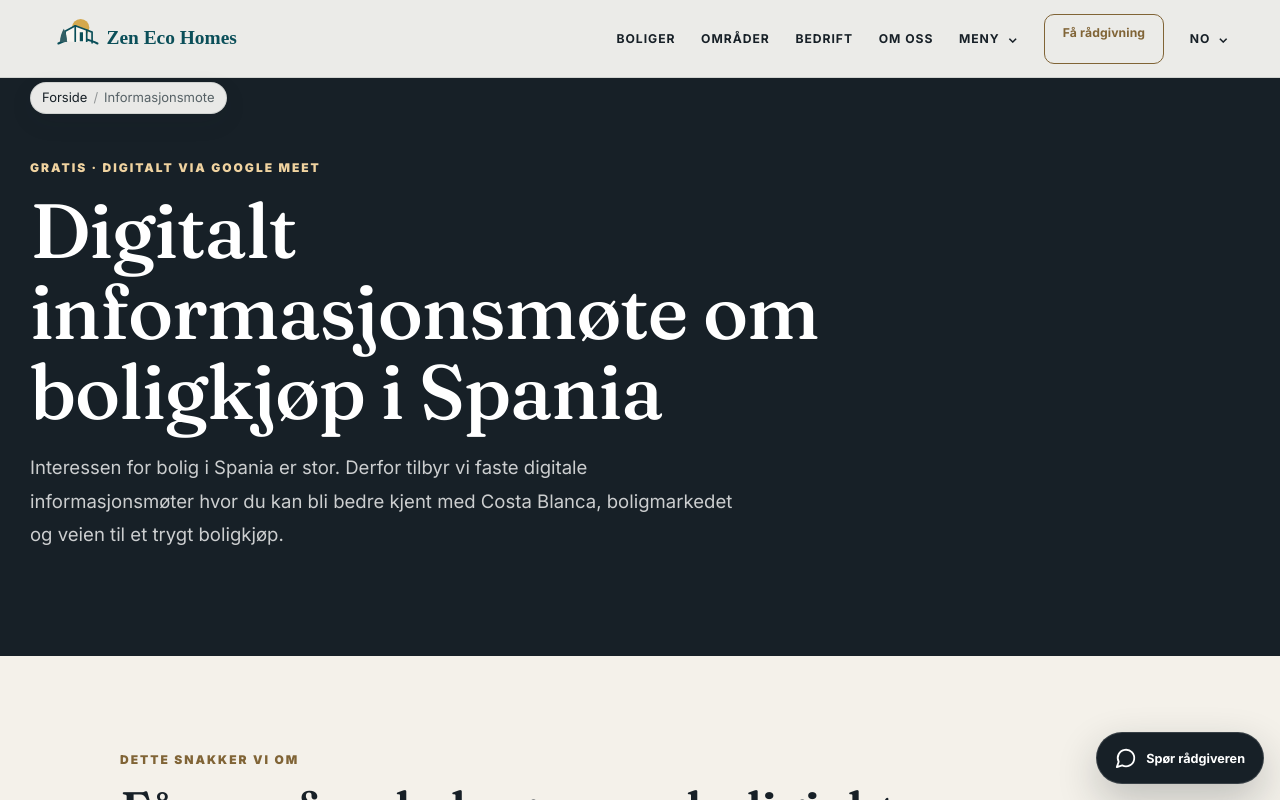
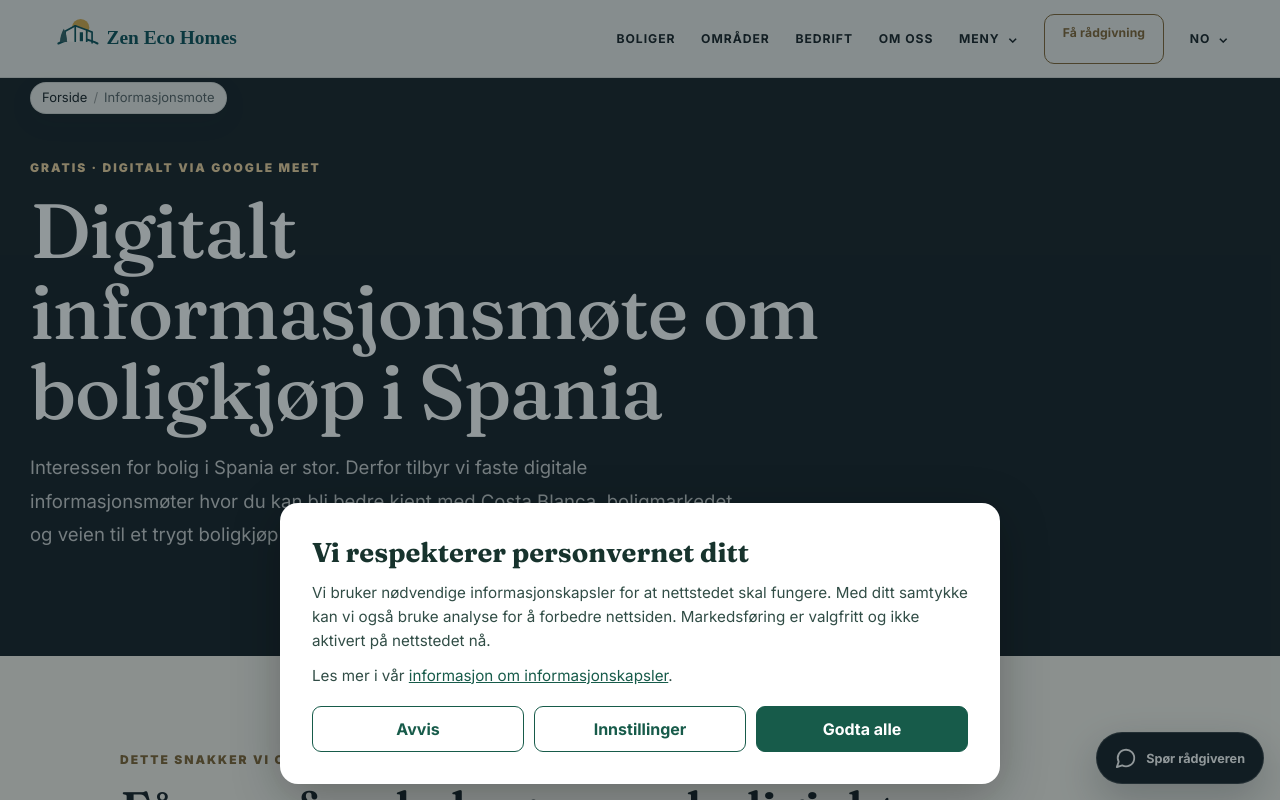
Before and after one commit to freddybremseth-coder/zenecohomes, a Next.js app: page /informasjonsmote in a window 1280 px wide. Shown: the top 800 px of the page. Built offline with nearby package versions, Linux system fonts and the light colour scheme.

Commit message:
Add opt-in cookie consent banner and gate analytics

```diff
--- /dev/null
+++ b/src/app/cookie-consent.css
@@ -0,0 +1,16 @@
+.cookie-consent-backdrop{position:fixed;inset:0;z-index:9999;background:rgba(12,28,31,.45);display:flex;align-items:flex-end;justify-content:center;padding:16px}
+.cookie-consent-panel{width:min(100%,720px);max-height:calc(100dvh - 32px);overflow:auto;background:#fff;color:#17332d;border-radius:18px;box-shadow:0 12px 48px #0004;padding:clamp(20px,4vw,32px);font-family:var(--font-sans),sans-serif}
+.cookie-consent-panel h2{font-size:clamp(1.25rem,3vw,1.7rem);margin:0 0 12px;color:#17332d}
+.cookie-consent-panel p{font-size:.95rem;line-height:1.6;margin:0 0 10px;color:#314d46}
+.cookie-consent-panel a{color:#175b4a;text-decoration:underline}
+.cookie-consent-options{border-block:1px solid #d7e2dd;margin:18px 0;padding:4px 0}
+.cookie-consent-options label{display:flex;align-items:center;justify-content:space-between;gap:16px;padding:13px 0;cursor:pointer}
+.cookie-consent-options label+label{border-top:1px solid #e6ece8}
+.cookie-consent-options span{display:grid;gap:4px}
+.cookie-consent-options small{font-size:.83rem;color:#526960;line-height:1.45}
+.cookie-consent-options input{width:20px;height:20px;accent-color:#175b4a}
+.cookie-consent-actions{display:grid;grid-template-columns:repeat(3,minmax(0,1fr));gap:10px;margin-top:18px}
+.cookie-consent-actions button{border:1.5px solid #175b4a;border-radius:9px;padding:12px 8px;background:#fff;color:#175b4a;font-weight:700;cursor:pointer}
+.cookie-consent-actions button:last-child{background:#175b4a;color:#fff}
+.cookie-consent-actions button:focus-visible{outline:3px solid #d2a75e;outline-offset:2px}
+@media(max-width:480px){.cookie-consent-actions{grid-template-columns:1fr}.cookie-consent-backdrop{padding:8px}.cookie-consent-panel{max-height:calc(100dvh - 16px);padding:20px}}
--- a/src/app/layout.tsx
+++ b/src/app/layout.tsx
@@ -1,6 +1,6 @@
 import type { Metadata } from "next";
 import { Fraunces, Inter } from "next/font/google";
-import Script from "next/script";
+import { CookieConsentBanner } from "@/components/CookieConsentBanner";
 import { LazyZenecoChatbot } from "@/components/LazyZenecoChatbot";
 import { SearchDiscoveryTracker } from "@/components/SearchDiscoveryTracker";
 import "leaflet/dist/leaflet.css";
@@ -29,6 +29,7 @@ import "./contrast-standards.css";
 import "./area-reading-mobile.css";
 import "./area-facts.css";
 import "./sitewide-contrast.css";
+import "./cookie-consent.css";
 
 const zenecoSans = Inter({
   subsets: ["latin"],
@@ -140,18 +141,6 @@ export default function RootLayout({ children }: { children: React.ReactNode })
   return (
     <html lang="no" className={`${zenecoSans.variable} ${zenecoDisplay.variable}`}>
       <body>
-        <Script
-          src="https://www.googletagmanager.com/gtag/js?id=G-CLD2P12KW2"
-          strategy="afterInteractive"
-        />
-        <Script id="google-analytics" strategy="afterInteractive">
-          {`
-            window.dataLayer = window.dataLayer || [];
-            function gtag(){dataLayer.push(arguments);}
-            gtag('js', new Date());
-            gtag('config', 'G-CLD2P12KW2');
-          `}
-        </Script>
         <script
           type="application/ld+json"
           dangerouslySetInnerHTML={{
@@ -161,6 +150,7 @@ export default function RootLayout({ children }: { children: React.ReactNode })
         {children}
         <LazyZenecoChatbot />
         <SearchDiscoveryTracker />
+        <CookieConsentBanner />
       </body>
     </html>
   );
--- /dev/null
+++ b/src/components/CookieConsentBanner.tsx
@@ -0,0 +1,84 @@
+"use client";
+
+import { useEffect, useState } from "react";
+import Link from "next/link";
+import { COOKIE_CONSENT_EVENT, readCookieConsent, saveCookieConsent } from "@/lib/cookie-consent";
+
+const GA_ID = "G-CLD2P12KW2";
+
+export function CookieConsentBanner() {
+  const [visible, setVisible] = useState(false);
+  const [settings, setSettings] = useState(false);
+  const [analytics, setAnalytics] = useState(false);
+  const [marketing, setMarketing] = useState(false);
+
+  useEffect(() => {
+    const existing = readCookieConsent();
+    setVisible(!existing);
+    setAnalytics(existing?.analytics ?? false);
+    setMarketing(existing?.marketing ?? false);
+    const reopen = () => { setSettings(true); setVisible(true); };
+    window.addEventListener("zeneco:open-cookie-settings", reopen);
+    return () => window.removeEventListener("zeneco:open-cookie-settings", reopen);
+  }, []);
+
+  useEffect(() => {
+    const syncAnalytics = () => {
+      if (!readCookieConsent()?.analytics) return;
+      const w = window as typeof window & { dataLayer?: unknown[]; gtag?: (...args: unknown[]) => void };
+      w.dataLayer = w.dataLayer || [];
+      w.gtag = (...args: unknown[]) => { w.dataLayer?.push(args); };
+      w.gtag("js", new Date());
+      w.gtag("config", GA_ID);
+      if (!document.getElementById("zeneco-analytics-script")) {
+        const script = document.createElement("script");
+        script.id = "zeneco-analytics-script";
+        script.async = true;
+        script.src = `https://www.googletagmanager.com/gtag/js?id=${GA_ID}`;
+        document.head.appendChild(script);
+      }
+    };
+    syncAnalytics();
+    window.addEventListener(COOKIE_CONSENT_EVENT, syncAnalytics);
+    return () => window.removeEventListener(COOKIE_CONSENT_EVENT, syncAnalytics);
+  }, []);
+
+  function choose(next: { analytics: boolean; marketing: boolean }) {
+    saveCookieConsent(next);
+    // Remove previously enabled analytics cookies when consent is withdrawn.
+    if (!next.analytics) {
+      for (const cookie of document.cookie.split(";")) {
+        const name = cookie.split("=")[0]?.trim();
+        if (name === "_ga" || name?.startsWith("_ga_")) {
+          document.cookie = `${name}=; Max-Age=0; path=/; SameSite=Lax`;
+          document.cookie = `${name}=; Max-Age=0; path=/; domain=.zenecohomes.com; SameSite=Lax`;
+        }
+      }
+      // Existing GA scripts cannot be unloaded reliably; restart without tracking.
+      if (document.getElementById("zeneco-analytics-script")) window.location.reload();
+    }
+    setVisible(false);
+    setSettings(false);
+  }
+
+  if (!visible) return null;
+  return (
+    <div className="cookie-consent-backdrop">
+      <section className="cookie-consent-panel" role="dialog" aria-modal="true" aria-label="Valg av informasjonskapsler">
+        <h2>Vi respekterer personvernet ditt</h2>
+        <p>Vi bruker nødvendige informasjonskapsler for at nettstedet skal fungere. Med ditt samtykke kan vi også bruke analyse for å forbedre nettsiden. Markedsføring er valgfritt og ikke aktivert på nettstedet nå.</p>
+        <p>Les mer i vår <Link href="/informasjonskapsler">informasjon om informasjonskapsler</Link>.</p>
+        {settings && <div className="cookie-consent-options">
+          <label><span><strong>Nødvendige</strong><small>For sikkerhet og grunnleggende funksjoner. Alltid aktive.</small></span><input type="checkbox" checked disabled /></label>
+          <label><span><strong>Analyse</strong><small>Google Analytics og måling av bruk av boligsidene.</small></span><input type="checkbox" checked={analytics} onChange={(e) => setAnalytics(e.target.checked)} /></label>
+          <label><span><strong>Markedsføring</strong><small>Til eventuell fremtidig annonseringssporing. Ingen slike skript lastes nå.</small></span><input type="checkbox" checked={marketing} onChange={(e) => setMarketing(e.target.checked)} /></label>
+        </div>}
+        <div className="cookie-consent-actions">
+          <button type="button" onClick={() => choose({ analytics: false, marketing: false })}>Avvis</button>
+          <button type="button" onClick={() => settings ? choose({ analytics, marketing }) : setSettings(true)}>{settings ? "Lagre valg" : "Innstillinger"}</button>
+          <button type="button" onClick={() => choose({ analytics: true, marketing: true })}>Godta alle</button>
+        </div>
+      </section>
+    </div>
+  );
+}
--- /dev/null
+++ b/src/components/CookieSettingsButton.tsx
@@ -0,0 +1,5 @@
+"use client";
+
+export function CookieSettingsButton() {
+  return <button type="button" className="button button-secondary" onClick={() => window.dispatchEvent(new Event("zeneco:open-cookie-settings"))}>Endre valg for informasjonskapsler</button>;
+}
--- a/src/components/PropertyConversionTracking.tsx
+++ b/src/components/PropertyConversionTracking.tsx
@@ -2,6 +2,7 @@
 
 import { ArrowRight } from "lucide-react";
 import { useEffect } from "react";
+import { readCookieConsent } from "@/lib/cookie-consent";
 
 const SESSION_KEY = "ze-property-conversion-session-v1";
 
@@ -24,6 +25,7 @@ function sendEvent(
   propertyRef: string,
   copySource: "realtyflow" | "fallback",
 ) {
+  if (!readCookieConsent()?.analytics) return;
   const body = JSON.stringify({ eventType, propertyRef, copySource, sessionId: sessionId() });
   if (typeof navigator !== "undefined" && typeof navigator.sendBeacon === "function") {
     try {
@@ -49,6 +51,7 @@ export function PropertyConversionViewTracker({
   copySource: "realtyflow" | "fallback";
 }) {
   useEffect(() => {
+    if (!readCookieConsent()?.analytics) return;
     if (!propertyRef) return;
     const key = `ze-property-conversion-view-v1:${propertyRef}`;
     try {
--- a/src/components/SearchDiscoveryTracker.tsx
+++ b/src/components/SearchDiscoveryTracker.tsx
@@ -2,6 +2,7 @@
 
 import { useEffect } from "react";
 import { safeDiscoveryReferrer } from "@/lib/seo-referrer";
+import { readCookieConsent } from "@/lib/cookie-consent";
 
 const DISCOVERY_ENDPOINT = "https://realtyflow.chatgenius.pro/api/public/search-discovery";
 
@@ -12,6 +13,7 @@ const DISCOVERY_ENDPOINT = "https://realtyflow.chatgenius.pro/api/public/search-
  */
 export function SearchDiscoveryTracker() {
   useEffect(() => {
+    if (!readCookieConsent()?.analytics) return;
     const safeReferrer = safeDiscoveryReferrer(document.referrer);
     if (!safeReferrer) return;
 
--- /dev/null
+++ b/src/lib/cookie-consent.ts
@@ -0,0 +1,21 @@
+export const COOKIE_CONSENT_KEY = "zeneco:cookie-consent:v1";
+export const COOKIE_CONSENT_EVENT = "zeneco:cookie-consent-changed";
+
+export type CookieConsent = { analytics: boolean; marketing: boolean };
+
+export function readCookieConsent(): CookieConsent | null {
+  if (typeof window === "undefined") return null;
+  try {
+    const value = window.localStorage.getItem(COOKIE_CONSENT_KEY);
+    if (!value) return null;
+    const parsed: unknown = JSON.parse(value);
+    if (typeof parsed !== "object" || parsed === null || !("analytics" in parsed) || !("marketing" in parsed)) return null;
+    if (typeof parsed.analytics !== "boolean" || typeof parsed.marketing !== "boolean") return null;
+    return { analytics: parsed.analytics, marketing: parsed.marketing };
+  } catch { return null; }
+}
+
+export function saveCookieConsent(consent: CookieConsent) {
+  try { window.localStorage.setItem(COOKIE_CONSENT_KEY, JSON.stringify(consent)); } catch { /* Storage may be unavailable. */ }
+  window.dispatchEvent(new Event(COOKIE_CONSENT_EVENT));
+}
--- a/src/lib/form-conversion.ts
+++ b/src/lib/form-conversion.ts
@@ -1,6 +1,9 @@
 /** Only call this after the server explicitly confirms a stored lead. Never on page view. */
+import { readCookieConsent } from "@/lib/cookie-consent";
+
 export function trackConfirmedFormSubmission(formType: string, submissionId: string) {
   if (typeof window === "undefined" || !submissionId) return;
+  if (!readCookieConsent()?.analytics) return;
   const key = "zeneco-ga4-conversion:" + submissionId;
   try {
     if (window.sessionStorage.getItem(key)) return;
```
Also changed, not shown: src/app/informasjonskapsler/page.tsx (+4 -3 lines).
